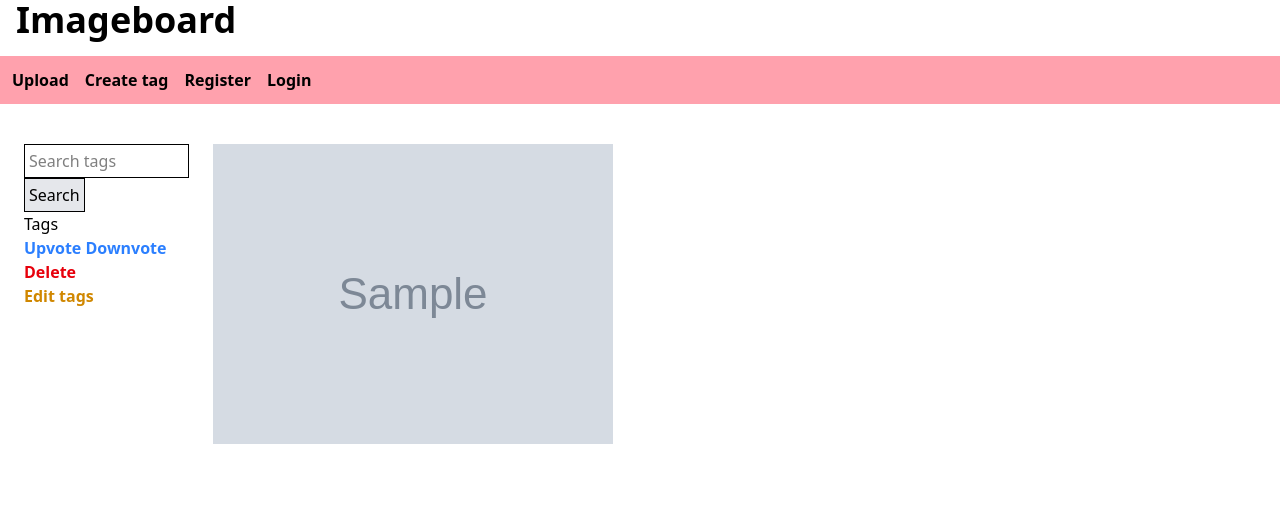
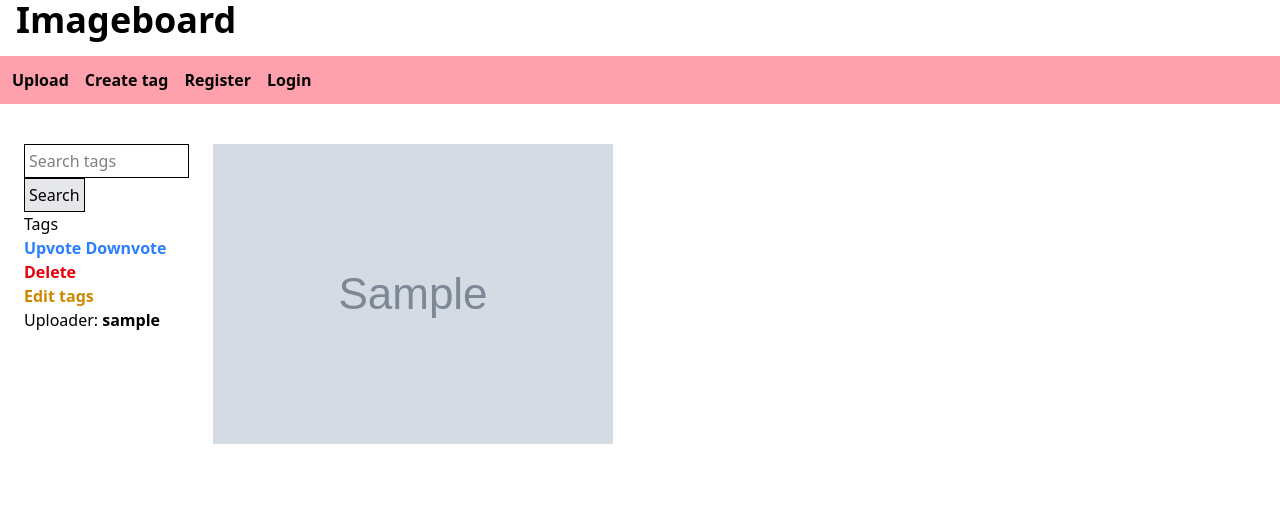
Before and after one commit to hourin9/Python-Imageboard, a Django app: page /artwork/1/ in a window 1280 px wide. Shown: the top 529 px of the page. Run offline with Django 5.2, Linux system fonts and the light colour scheme; tables that the repository leaves empty hold one stand-in row (values such as "Sample post"); grey boxes marked "Sample" are stand-in pictures.

Commit message:
Added: displaying uploader

```diff
--- a/main/templates/imageview.html
+++ b/main/templates/imageview.html
@@ -24,7 +24,6 @@
         class="text-blue-500 font-bold">
         Downvote
     </a>
-
     <br>
 
     <a href="{% url 'imagedelete' artwork.pk %}"
@@ -32,13 +31,22 @@
         onclick="return confirm('Delete this artwork?');">
         Delete
     </a>
-
     <br>
 
     <a href="{% url 'imageupdate' artwork.pk %}"
         class="text-yellow-600 font-bold">
         Edit tags
     </a>
+    <br>
+
+    <p> Uploader:
+        <a href=""
+            class="font-bold">
+            {{ artwork.uploader.username }}
+        </a>
+    </p>
+    <br>
+
     </div>
 
     <div class="flex-1 pt-6">
```
